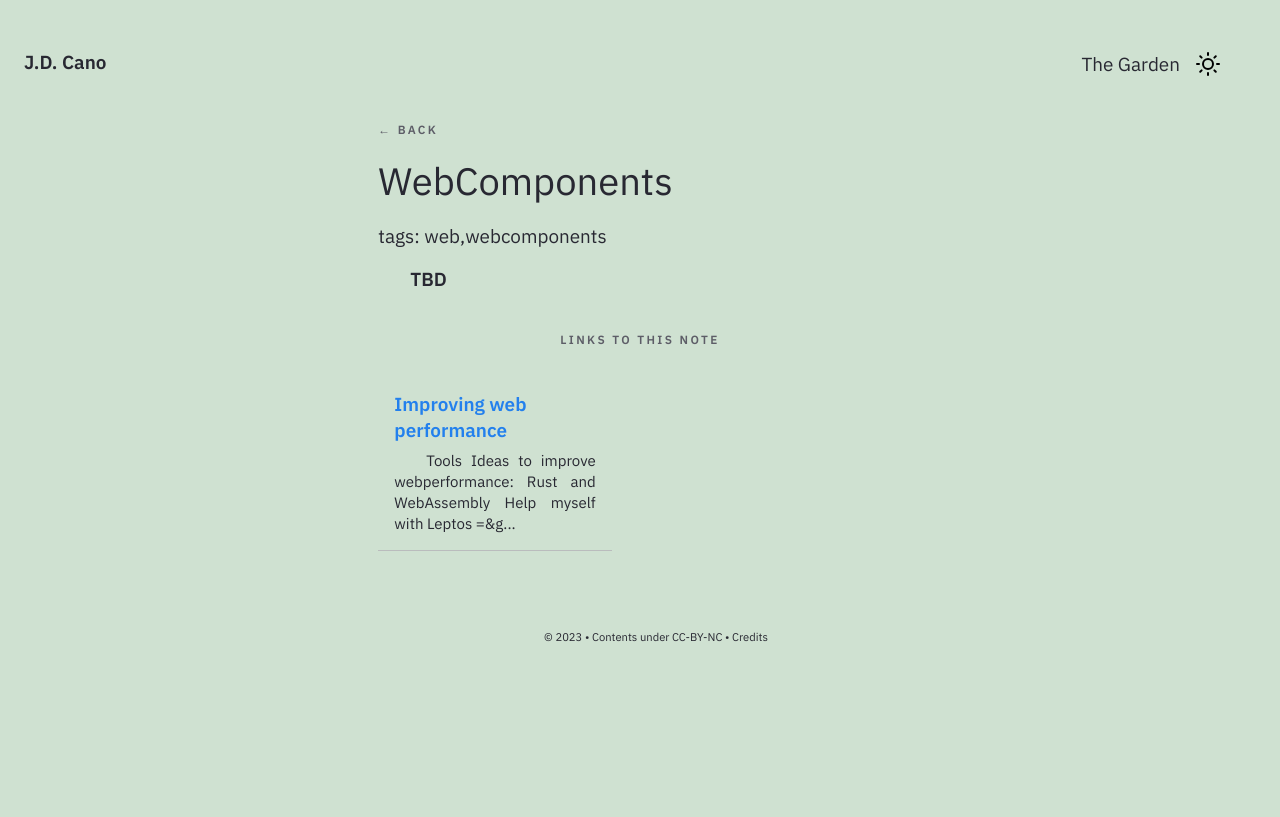
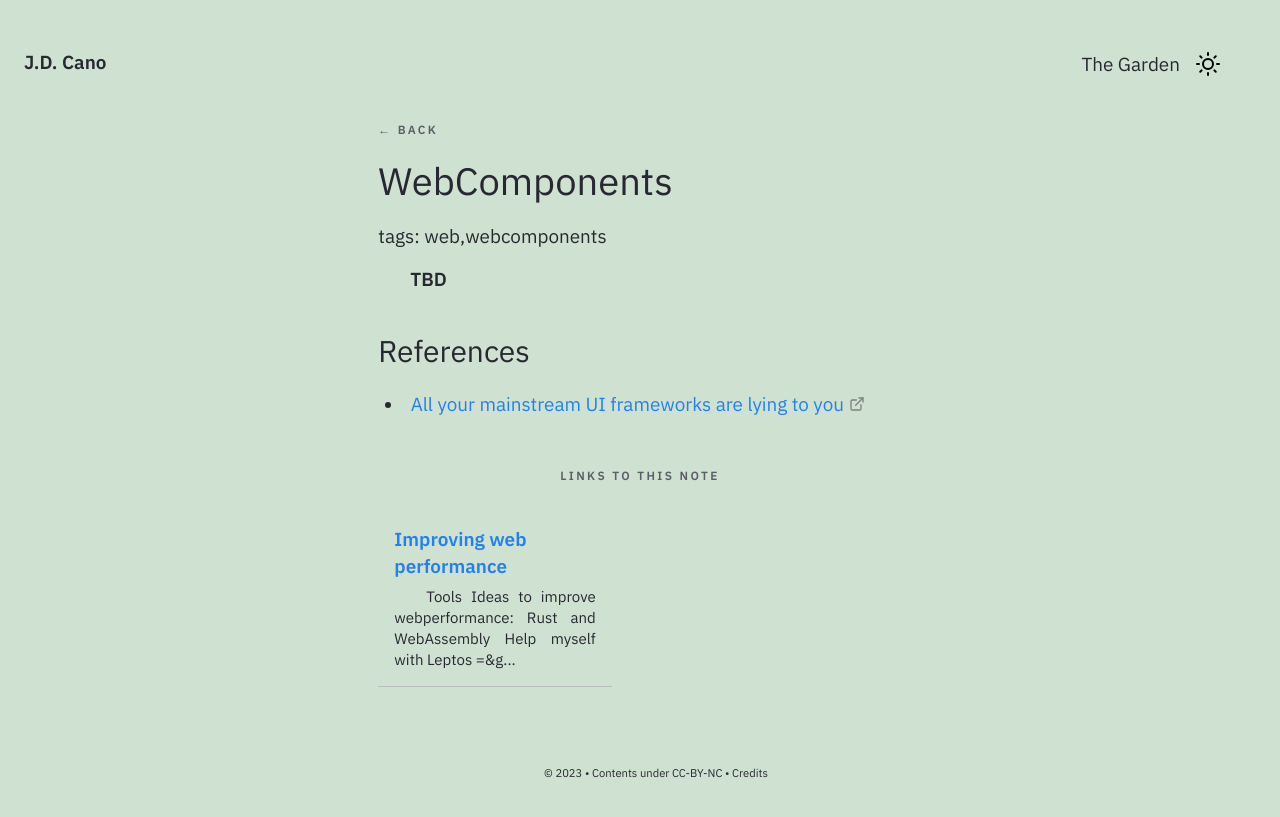
Before and after one commit to Gorzas/gorzas.github.io, a Jekyll site: the page built from _notes/Public/tech/WebComponents.md, in a window 1280 px wide. Shown: the top 817 px of the page. Built offline with Jekyll 4.4.1, drawn with Linux system fonts in a browser that asks for light colours.

Commit message:
Update WebComponents.md

```diff
--- a/_notes/Public/tech/WebComponents.md
+++ b/_notes/Public/tech/WebComponents.md
@@ -9,3 +9,7 @@ growth: seedlings
 ---
 
 **TBD**
+
+### References
+
+- [All your mainstream UI frameworks are lying to you](https://moonthought.github.io/posts/all-your-mainstream-ui-frameworks-are-lying-to-you/)
```
